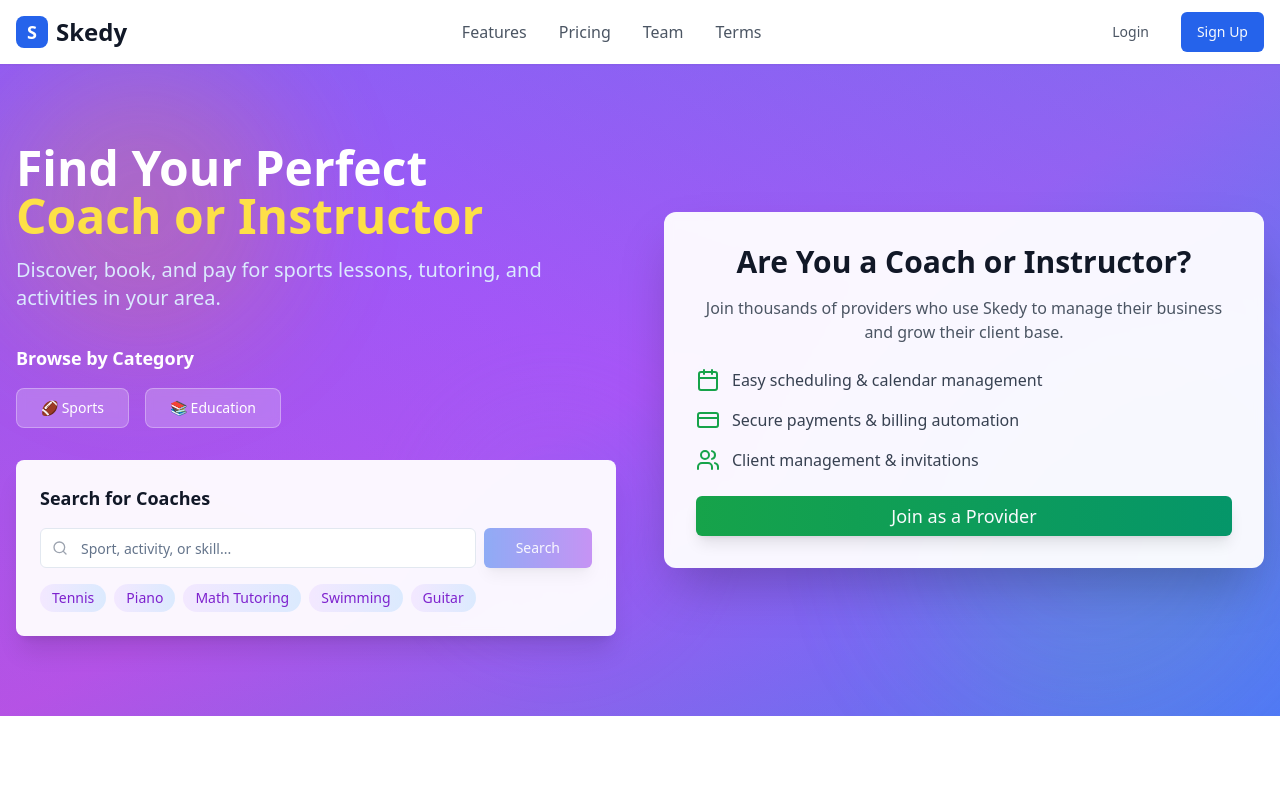
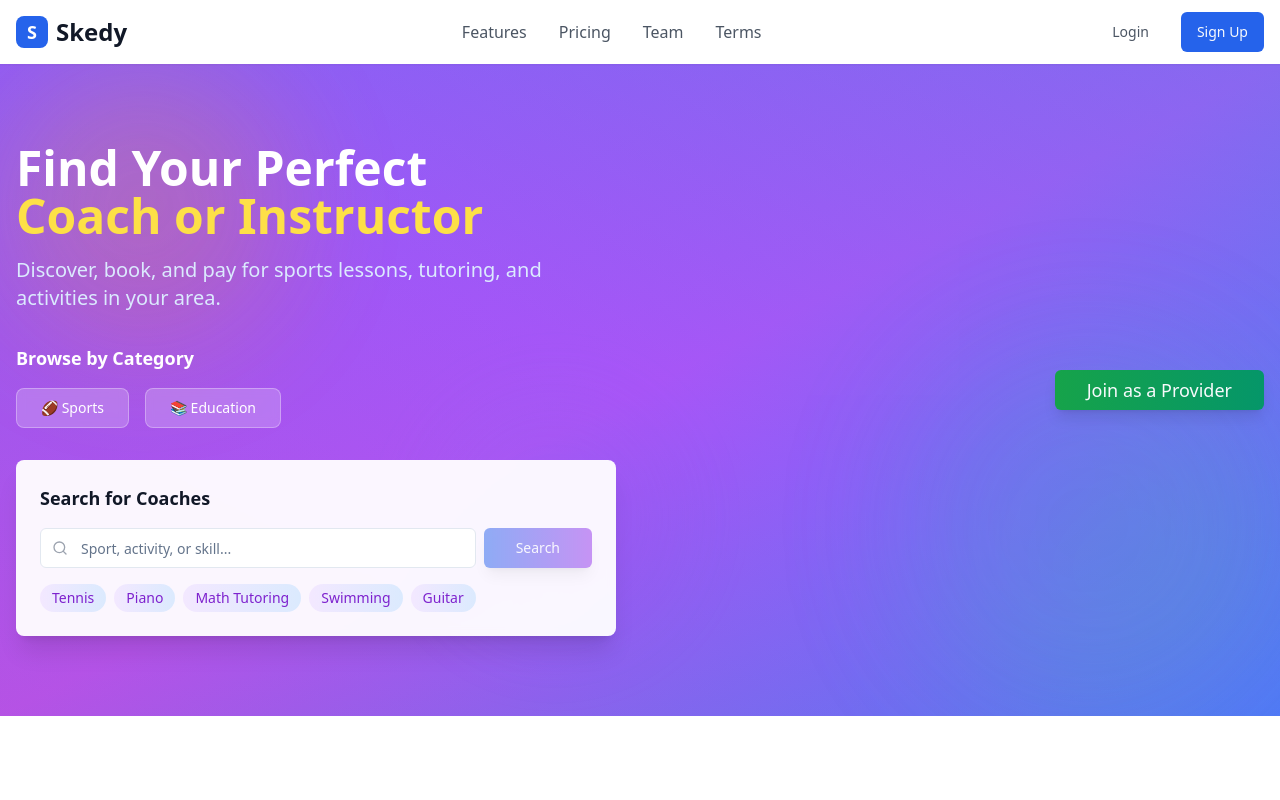
Before and after one commit to AlexMZH98/skedy-landing-page-boost, a React (Vite) app: page / in a window 1280 px wide. Shown: the top 800 px of the page. Built offline with nearby package versions, Linux system fonts and the light colour scheme.

Commit message:
Remove coach/instructor section
Removed the "Are you a Coach or Instructor" section, leaving only the "Join as a Provider" button in the Hero component. Updated `src/components/Hero.tsx`.

```diff
--- a/src/components/Hero.tsx
+++ b/src/components/Hero.tsx
@@ -1,7 +1,6 @@
-
 import { Button } from "@/components/ui/button";
 import { Input } from "@/components/ui/input";
-import { Search, Calendar, CreditCard, Users } from "lucide-react";
+import { Search } from "lucide-react";
 import { useState, useEffect, useRef } from "react";
 import { useNavigate } from "react-router-dom";
 
@@ -224,37 +223,11 @@ const Hero = () => {
               </div>
             </div>
 
-            {/* Right Side - Provider Benefits */}
-            <div className="bg-white/95 backdrop-blur-sm rounded-xl shadow-2xl p-8">
-              <div className="space-y-6">
-                <div className="text-center">
-                  <h2 className="text-3xl font-bold text-gray-900 mb-4">
-                    Are You a Coach or Instructor?
-                  </h2>
-                  <p className="text-gray-600 mb-6">
-                    Join thousands of providers who use Skedy to manage their business and grow their client base.
-                  </p>
-                </div>
-
-                <div className="space-y-4">
-                  <div className="flex items-center space-x-3">
-                    <Calendar className="h-6 w-6 text-green-600" />
-                    <span className="text-gray-700">Easy scheduling & calendar management</span>
-                  </div>
-                  <div className="flex items-center space-x-3">
-                    <CreditCard className="h-6 w-6 text-green-600" />
-                    <span className="text-gray-700">Secure payments & billing automation</span>
-                  </div>
-                  <div className="flex items-center space-x-3">
-                    <Users className="h-6 w-6 text-green-600" />
-                    <span className="text-gray-700">Client management & invitations</span>
-                  </div>
-                </div>
-
-                <Button className="w-full bg-gradient-to-r from-green-600 to-emerald-600 hover:from-green-700 hover:to-emerald-700 text-lg py-3 shadow-lg transform hover:scale-105 transition-all duration-200">
-                  Join as a Provider
-                </Button>
-              </div>
+            {/* Right Side - Provider Button Only */}
+            <div className="flex justify-center lg:justify-end">
+              <Button className="bg-gradient-to-r from-green-600 to-emerald-600 hover:from-green-700 hover:to-emerald-700 text-lg py-3 px-8 shadow-lg transform hover:scale-105 transition-all duration-200">
+                Join as a Provider
+              </Button>
             </div>
           </div>
         </div>
```
